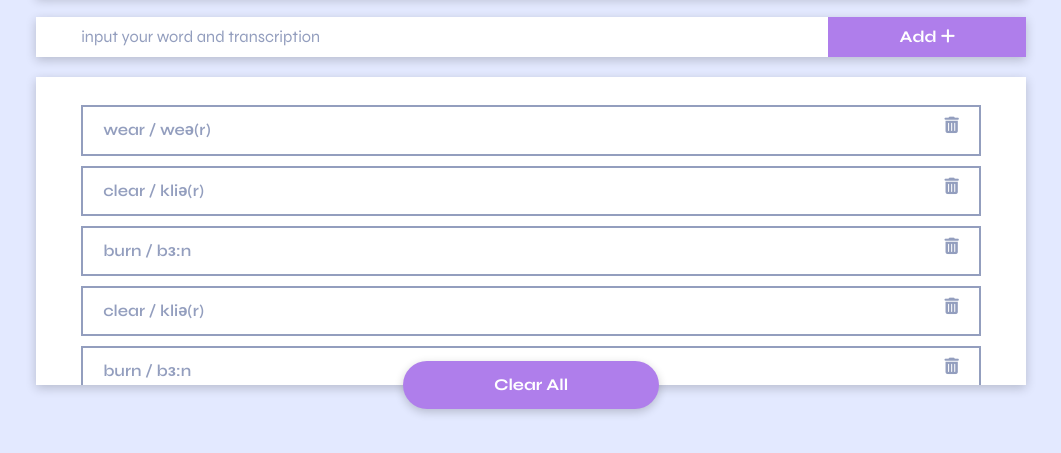
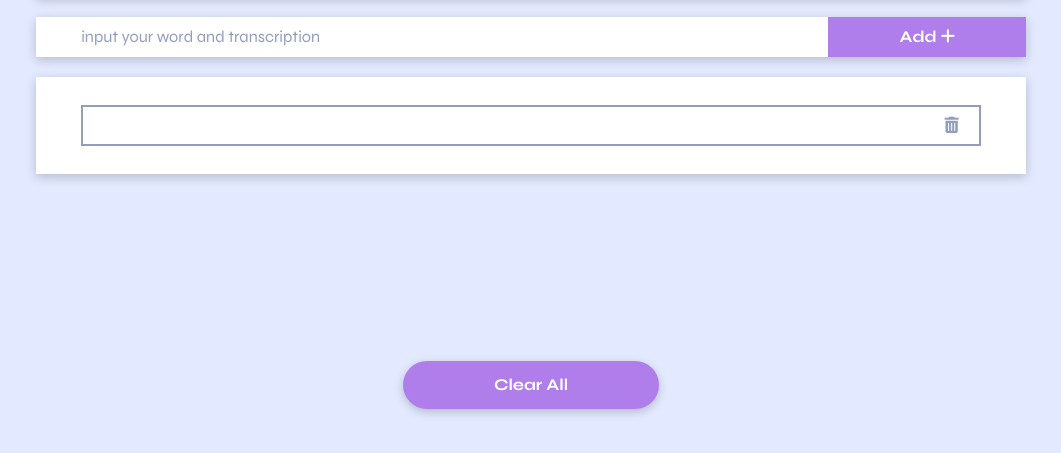
Before and after one commit to williamsjay49/word-list-personal-project, a plain HTML site: page index.html in a window 1280 px wide. Both pictures are taken after a click on the button "Clear All". Shown: the part 255-708 px from the top of the page, without its empty margins (109-1170 px from the left). Drawn offline with Linux system fonts and the light colour scheme.

Commit message:
third commit

```diff
--- a/index.html
+++ b/index.html
@@ -16,8 +16,7 @@
       crossorigin="anonymous"
       referrerpolicy="no-referrer"
     />
-    <link rel="stylesheet" href="script.js" defer>
-
+    <script src="script.js" defer></script>
     <title>Word List Registerer</title>
   </head>
 
@@ -38,7 +37,7 @@
     <!-- Display Section -->
         <section class="display section__bg section__padding section__shadow">
             <ul class="display__word-lists">
-                <li class="mini-section__padding">
+                <!-- <li class="mini-section__padding">
                     <h4>wear / weə(r)</h4>
                     <i class="fa-solid fa-trash-can"></i>
                 </li>
@@ -73,7 +72,7 @@
                 <li class="mini-section__padding">
                     <h4>burn / bɜ:n</h4>
                     <i class="fa-solid fa-trash-can"></i>
-                </li>
+                </li> -->
             </ul>
 
             <button class="section__shadow display__clear mini-section__padding">Clear All</button>
--- a/script.js
+++ b/script.js
@@ -0,0 +1,41 @@
+const formInput = document.querySelector('form input');
+const addBtn = document.querySelector('.display__clear');
+
+
+function appendWord(e) {
+    e.preventDefault();
+
+    const item = formInput.value;
+    console.log(formInput.value);
+
+    const newWord = document.createElement('li');
+    newWord.className = 'mini-section__padding';
+
+    const createTitle = createTextElement(item);
+    newWord.appendChild(createTitle);
+
+    const createTitlIcon = createIcon("fa-solid fa-trash-can");
+    newWord.appendChild(createTitlIcon);
+
+    const mainList = document.querySelector('ul');
+    mainList.appendChild(newWord);
+
+    formInput.value = '';
+}
+
+function createTextElement(arg) {
+    const textElement = document.createElement('h4');
+    textElement.textContent = arg;
+    return textElement;
+}
+
+function createIcon(classes) {
+    const icon = document.createElement('i');
+    icon.className = classes;
+    return icon;
+}
+function init() {
+    addBtn.addEventListener('click', appendWord);
+}
+
+init();
```
